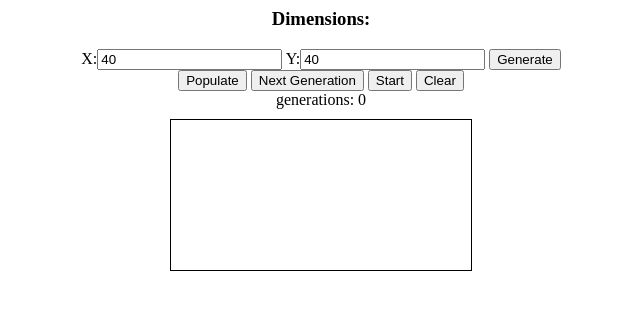
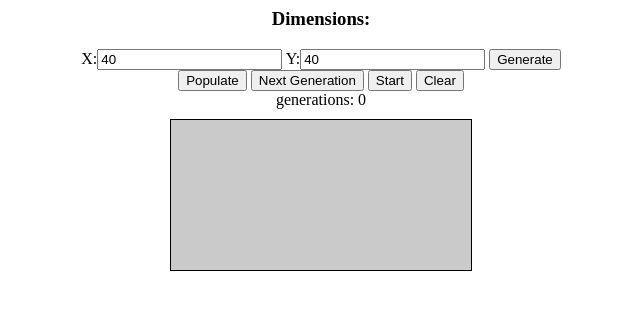
Before and after one commit to Booyanach/gameoflife, a plain HTML site: page index.html in a window 1280 px wide. Shown: the whole page, without its empty margins (319-959 px from the left). Drawn offline with Linux system fonts and the light colour scheme.

Commit message:
added a default background to the canvas.
Works as a grid.

```diff
--- a/css/gol.css
+++ b/css/gol.css
@@ -7,4 +7,5 @@ canvas {
     display: block;
     margin: 10px auto;
     border: 1px solid #000000;
+    background-color: #CACACA;
 }
```
